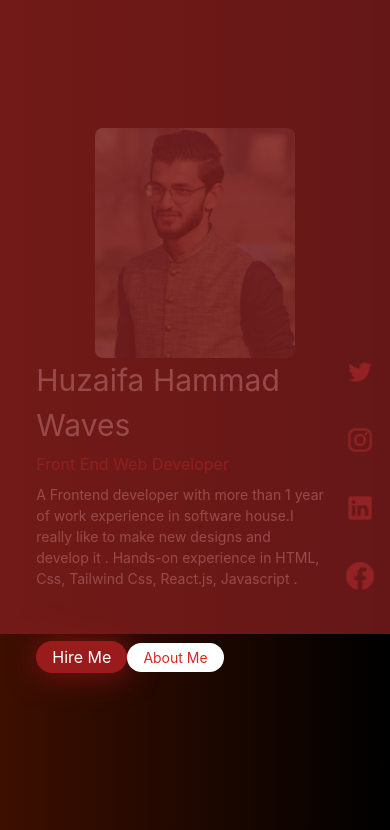
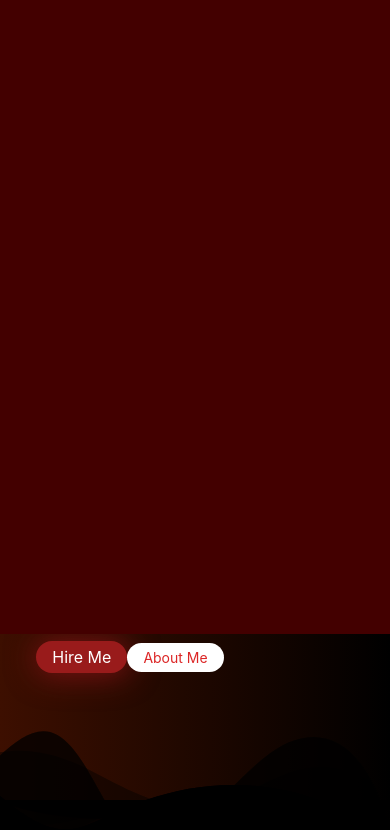
Before and after one commit to MirzaHuzaifa/portfolio-github, a React (Create React App) app: page / in a window 390 px wide. Shown: the top 830 px of the page. Built offline with nearby package versions, Linux system fonts and the light colour scheme.

Commit message:
waves top and bottom and new information in skills

```diff
--- a/src/App.css
+++ b/src/App.css
@@ -1,3 +1,37 @@
 @tailwind base;
 @tailwind components;
 @tailwind utilities;
+
+
+.wave {
+    position: absolute;
+    top: 0;
+    left: 0;
+    width: 100%;
+    overflow: hidden;
+    line-height: 0;
+  }
+
+  .wave svg {
+    position: relative;
+    display: block;
+    width: calc(164% + 1.3px);
+    height: 225px;
+  }
+
+  .custom-shape-divider-bottom-1669718815 {
+    position: absolute;
+    bottom: 0;
+    left: 0;
+    width: 100%;
+    overflow: hidden;
+    line-height: 0;
+    transform: rotate(180deg);
+}
+
+.custom-shape-divider-bottom-1669718815 svg {
+    position: relative;
+    display: block;
+    width: calc(158% + 1.3px);
+    height: 123px;
+}
--- a/src/App.js
+++ b/src/App.js
@@ -1,66 +1,153 @@
-import './App.css';
+import "./App.css";
 import React from "react";
-import Skills from './component/Skills';
-import imgOcean from './ocean.jpg';
-import Skill from './component/Skill';
+import Skills from "./component/Skills";
+import imgOcean from "./ocean.jpg";
+import Skill from "./component/Skill";
 
 function App() {
-
-  function toggleWidth(){
-
-    if (document.getElementById('myBtn').style.width == '100%') {
-      document.getElementById('myBtn').style.width = '100px'
+  function toggleWidth() {
+    if (document.getElementById("myBtn").style.width == "100%") {
+      document.getElementById("myBtn").style.width = "40px";
     } else {
-      document.getElementById('myBtn').style.width = '100%'
+      document.getElementById("myBtn").style.width = "100%";
     }
   }
 
   return (
     <div className="App">
-
-      <section className="bg-black flex h-[800px] sm:h-[100vh]" style={{'backgroundImage':`linear-gradient(to right, #3D0F00,black)`}}>
+      <section
+        className="bg-black flex h-[800px] sm:h-[100vh]"
+        style={{ backgroundImage: `linear-gradient(to right, #3D0F00,black)` }}
+      >
         <div className="relative w-11/12 m-auto mx-auto max-w-screen-2xl md:w-10/12 xl:w-8/12">
           <div className="flex flex-wrap justify-center m-auto sm:flex-nowrap">
-              <img src="images/zaifa.jpg" alt='just-pic' className="h-[230px] sm:w-[250px] rounded-lg w-[200px] m-auto"/>
+            <img
+              src="images/zaifa.jpg"
+              alt="just-pic"
+              className="h-[230px] sm:w-[250px] rounded-lg w-[200px] m-auto"
+            />
             <div className="flex justify-betwen">
               <div className=" px-5 max-w-[600px] lg:max-w-full">
-                    <h1 className="text-white  text-[30px]">Huzaifa Hammad Waves
+                <h1 className="text-white  text-[30px]">
+                  Huzaifa Hammad Waves
                 </h1>
                 <h2 className="py-1 text-red-600">Front End Web Developer</h2>
                 <p className="text-white  py-1 text-[14px]">
-                    A Frontend developer with more than 1 year of
-                    work experience in software house.I really like to make new designs and develop it . Hands-on experience in HTML, Css, Tailwind Css, React.js, Javascript .
+                  A Frontend developer with more than 1 year of work experience
+                  in software house.I really like to make new designs and
+                  develop it . Hands-on experience in HTML, Css, Tailwind Css,
+                  React.js, Javascript .
                 </p>
                 <div>
-                        <button className="text-md sm:text-basis py-1 transition duration-150 ease-out hover:scale-110 md:ease-in leading-normal px-4 sm:px-10  mt-12 bg-red-800 hover:bg-red-700 rounded-[50px] text-[#ffffff]" style={{ boxShadow:"1px 1px 30px 2px rgb(121, 18, 18)" }}>Hire Me</button>
-                        <button className="text-sm sm:text-basis leading-normal py-1 px-4 transition duration-150 ease-out hover:scale-110 sm:px-10 mt-12 sm:ml-5 bg-white rounded-[50px] text-red-600">About Me</button>
+                  <button
+                    className="text-md sm:text-basis py-1 transition duration-150 ease-out hover:scale-110 md:ease-in leading-normal px-4 sm:px-10  mt-12 bg-red-800 hover:bg-red-700 rounded-[50px] text-[#ffffff]"
+                    style={{ boxShadow: "1px 1px 30px 2px rgb(121, 18, 18)" }}
+                  >
+                    Hire Me
+                  </button>
+                  <button className="text-sm sm:text-basis leading-normal py-1 px-4 transition duration-150 ease-out hover:scale-110 sm:px-10 mt-12 sm:ml-5 bg-white rounded-[50px] text-red-600">
+                    About Me
+                  </button>
                 </div>
-
               </div>
 
               <div className="shrink-0">
-
-                    <img src="images/sparrow.png" alt='just-pic' className="transition duration-150 ease-out cursor-pointer hover:scale-150 w-7"/>
-                    <img src="images/insta.png" alt='just-pic' className="mt-10 transition duration-150 ease-out cursor-pointer hover:scale-150 w-7" />
-                    <img src="images/in.png" alt='just-pic' className="mt-10 transition duration-150 ease-out cursor-pointer hover:scale-150 w-7" />
-                    <img src="images/facebook.png" alt='just-pic' className="mt-10 transition duration-150 ease-out cursor-pointer hover:scale-150 w-7" />
-
-                </div>
-
+                <img
+                  src="images/sparrow.png"
+                  alt="just-pic"
+                  className="transition duration-150 ease-out cursor-pointer hover:scale-150 w-7"
+                />
+                <img
+                  src="images/insta.png"
+                  alt="just-pic"
+                  className="mt-10 transition duration-150 ease-out cursor-pointer hover:scale-150 w-7"
+                />
+                <img
+                  src="images/in.png"
+                  alt="just-pic"
+                  className="mt-10 transition duration-150 ease-out cursor-pointer hover:scale-150 w-7"
+                />
+                <img
+                  src="images/facebook.png"
+                  alt="just-pic"
+                  className="mt-10 transition duration-150 ease-out cursor-pointer hover:scale-150 w-7"
+                />
               </div>
             </div>
           </div>
+        </div>
+        <div className="wave">
+          <svg
+            data-name="Layer 1"
+            xmlns="http://www.w3.org/2000/svg"
+            viewBox="0 0 1200 120"
+            preserveAspectRatio="none"
+          >
+            <path
+              d="M321.39,56.44c58-10.79,114.16-30.13,172-41.86,82.39-16.72,168.19-17.73,250.45-.39C823.78,31,906.67,72,985.66,92.83c70.05,18.48,146.53,26.09,214.34,3V0H0V27.35A600.21,600.21,0,0,0,321.39,56.44Z"
+              className="shape-fill"
+            ></path>
+          </svg>
+        </div>
 
+        <div className="custom-shape-divider-bottom-1669718815">
+          <svg
+            data-name="Layer 1"
+            xmlns="http://www.w3.org/2000/svg"
+            viewBox="0 0 1200 120"
+            preserveAspectRatio="none"
+          >
+            <path
+              d="M0,0V46.29c47.79,22.2,103.59,32.17,158,28,70.36-5.37,136.33-33.31,206.8-37.5C438.64,32.43,512.34,53.67,583,72.05c69.27,18,138.3,24.88,209.4,13.08,36.15-6,69.85-17.84,104.45-29.34C989.49,25,1113-14.29,1200,52.47V0Z"
+              opacity=".25"
+              className="shape-fill"
+            ></path>
+            <path
+              d="M0,0V15.81C13,36.92,27.64,56.86,47.69,72.05,99.41,111.27,165,111,224.58,91.58c31.15-10.15,60.09-26.07,89.67-39.8,40.92-19,84.73-46,130.83-49.67,36.26-2.85,70.9,9.42,98.6,31.56,31.77,25.39,62.32,62,103.63,73,40.44,10.79,81.35-6.69,119.13-24.28s75.16-39,116.92-43.05c59.73-5.85,113.28,22.88,168.9,38.84,30.2,8.66,59,6.17,87.09-7.5,22.43-10.89,48-26.93,60.65-49.24V0Z"
+              opacity=".5"
+              className="shape-fill"
+            ></path>
+            <path
+              d="M0,0V5.63C149.93,59,314.09,71.32,475.83,42.57c43-7.64,84.23-20.12,127.61-26.46,59-8.63,112.48,12.24,165.56,35.4C827.93,77.22,886,95.24,951.2,90c86.53-7,172.46-45.71,248.8-84.81V0Z"
+              className="shape-fill"
+            ></path>
+          </svg>
+        </div>
 
-        <div id='myBtn' className='h-[634px] m-auto absolute mx-auto bg-red-900/[0.8] float-right hover:w-[100px] hover:ease-in-out'
+        <div
+          id="myBtn"
+          className="z-40 h-[634px] m-auto mx-auto fixed bg-[#430000] float-right hover:w-[100px] hover:ease-in-out"
           onClick={toggleWidth}
-         style={{transition: 'width 3s', width: '100%'}}></div>
-
+          style={{ transition: "width 3s", width: "100%" }}
+        ></div>
       </section>
 
       <Skills />
+
+      <div className="custom-shape-divider-bottom-1669718815">
+        <svg
+          data-name="Layer 1"
+          xmlns="http://www.w3.org/2000/svg"
+          viewBox="0 0 1200 120"
+          preserveAspectRatio="none"
+        >
+          <path
+            d="M0,0V46.29c47.79,22.2,103.59,32.17,158,28,70.36-5.37,136.33-33.31,206.8-37.5C438.64,32.43,512.34,53.67,583,72.05c69.27,18,138.3,24.88,209.4,13.08,36.15-6,69.85-17.84,104.45-29.34C989.49,25,1113-14.29,1200,52.47V0Z"
+            opacity=".25"
+            className="shape-fill"
+          ></path>
+          <path
+            d="M0,0V15.81C13,36.92,27.64,56.86,47.69,72.05,99.41,111.27,165,111,224.58,91.58c31.15-10.15,60.09-26.07,89.67-39.8,40.92-19,84.73-46,130.83-49.67,36.26-2.85,70.9,9.42,98.6,31.56,31.77,25.39,62.32,62,103.63,73,40.44,10.79,81.35-6.69,119.13-24.28s75.16-39,116.92-43.05c59.73-5.85,113.28,22.88,168.9,38.84,30.2,8.66,59,6.17,87.09-7.5,22.43-10.89,48-26.93,60.65-49.24V0Z"
+            opacity=".5"
+            className="shape-fill"
+          ></path>
+          <path
+            d="M0,0V5.63C149.93,59,314.09,71.32,475.83,42.57c43-7.64,84.23-20.12,127.61-26.46,59-8.63,112.48,12.24,165.56,35.4C827.93,77.22,886,95.24,951.2,90c86.53-7,172.46-45.71,248.8-84.81V0Z"
+            className="shape-fill"
+          ></path>
+        </svg>
       </div>
-
+    </div>
   );
 }
 
--- a/src/component/Skill.js
+++ b/src/component/Skill.js
@@ -4,7 +4,7 @@ import BasicRating from "./BasicRating";
 export default function Skill(props) {
   const skill = props.skill
     return (
-      <div>
+    <div>
         <div key={skill.id} className="border text-center items-center mb-2 text-white h-[240px] pt-3 p-2 rounded-lg">
           <img className="m-auto" src={skill.img}/>
           <h1 className="mb-2">{skill.h1}</h1>
@@ -12,6 +12,7 @@ export default function Skill(props) {
 
         </div>
         <BasicRating rating={skill.rating} />
-      </div>
+    </div>
+
       );
         }
--- /dev/null
+++ b/src/component/Skills.css
@@ -0,0 +1,15 @@
+.wave-bottom {
+    position: absolute;
+    top: 0;
+    left: 0;
+    width: 100%;
+    overflow: hidden;
+    line-height: 0;
+}
+
+.wave-bottom svg {
+    position: relative;
+    display: block;
+    width: calc(158% + 1.3px);
+    height: 123px;
+}
--- a/src/component/Skills.js
+++ b/src/component/Skills.js
@@ -1,27 +1,37 @@
 import React from "react";
-import BasicRating from "./BasicRating";
-import imgMountain from "./mountain.jpg";
 import Skill from "./Skill";
 
 const skills = [
-    {id: 1, img: "images/monitor.png", h1: "web developement", para: "Web development refers in general to the tasks associated with developing websites for hosting via intranet or internet.", rating: 4},
-    {id: 2, img: "images/monitor.png", h1: "web developement", para: "Web development refers in general to the tasks associated with developing websites for hosting via intranet or internet.", rating: 5},
-    {id: 3, img: "images/monitor.png", h1: "web developement", para: "Web development refers in general to the tasks associated with developing websites for hosting via intranet or internet.", rating: 5},
-    {id: 4, img: "images/monitor.png", h1: "web developement", para: "Web development refers in general to the tasks associated with developing websites for hosting via intranet or internet.", rating: 4},
+    {id: 1, img: "images/monitor.png", h1: "Web developement", para: "It refers in general to the tasks associated with developing websites for hosting via intranet or internet.", rating: 4},
+    {id: 2, img: "images/screen.png", h1: "Web design", para: "The creation of websites and pages to reflect a company's brand and information and ensure a user-friendly experience", rating: 5},
+    {id: 3, img: "images/mobile.png", h1: "App developement", para: "Web development refers in general to the tasks associated with developing websites for hosting via intranet or internet.", rating: 5},
+    {id: 4, img: "images/suqare.png", h1: "UI/UX", para: "UI refers to the screens, buttons, toggles, icons, etc. UX refers to the entire interaction you have with a product.", rating: 4},
     {id: 5, img: "images/monitor.png", h1: "web developement", para: "Web development refers in general to the tasks associated with developing websites for hosting via intranet or internet.", rating: 4},
   ];
 export default function Skills(props){
 
     return(
         <section style={{'backgroundImage':`linear-gradient(to right, #3D0F00,black)`}}>
+
+        <div className="wave-bottom">
+        <svg data-name="Layer 1" xmlns="http://www.w3.org/2000/svg" viewBox="0 0 1200 120" preserveAspectRatio="none">
+            <path d="M0,0V46.29c47.79,22.2,103.59,32.17,158,28,70.36-5.37,136.33-33.31,206.8-37.5C438.64,32.43,512.34,53.67,583,72.05c69.27,18,138.3,24.88,209.4,13.08,36.15-6,69.85-17.84,104.45-29.34C989.49,25,1113-14.29,1200,52.47V0Z" opacity=".25" className="shape-fill"></path>
+            <path d="M0,0V15.81C13,36.92,27.64,56.86,47.69,72.05,99.41,111.27,165,111,224.58,91.58c31.15-10.15,60.09-26.07,89.67-39.8,40.92-19,84.73-46,130.83-49.67,36.26-2.85,70.9,9.42,98.6,31.56,31.77,25.39,62.32,62,103.63,73,40.44,10.79,81.35-6.69,119.13-24.28s75.16-39,116.92-43.05c59.73-5.85,113.28,22.88,168.9,38.84,30.2,8.66,59,6.17,87.09-7.5,22.43-10.89,48-26.93,60.65-49.24V0Z" opacity=".5" className="shape-fill"></path>
+            <path d="M0,0V5.63C149.93,59,314.09,71.32,475.83,42.57c43-7.64,84.23-20.12,127.61-26.46,59-8.63,112.48,12.24,165.56,35.4C827.93,77.22,886,95.24,951.2,90c86.53-7,172.46-45.71,248.8-84.81V0Z" className="shape-fill"></path>
+        </svg>
+    </div>
+
         <div key={Skill.id} className="grid justify-between w-11/12 grid-cols-1 gap-6 pt-8 m-auto mx-auto text-center align-center max-w-screen-2xl md:w-10/12 xl:w-8/12 sm:grid sm:gap-10 sm:grid-cols-3">
         {
             skills.map(skill => {
             return (<Skill key={skill.id} skill={skill}/>)
             })
         }
+
         </div>
 
+
        </section>
+
     )
 }
```
Lines whose indentation alone changed are shown as unchanged.
